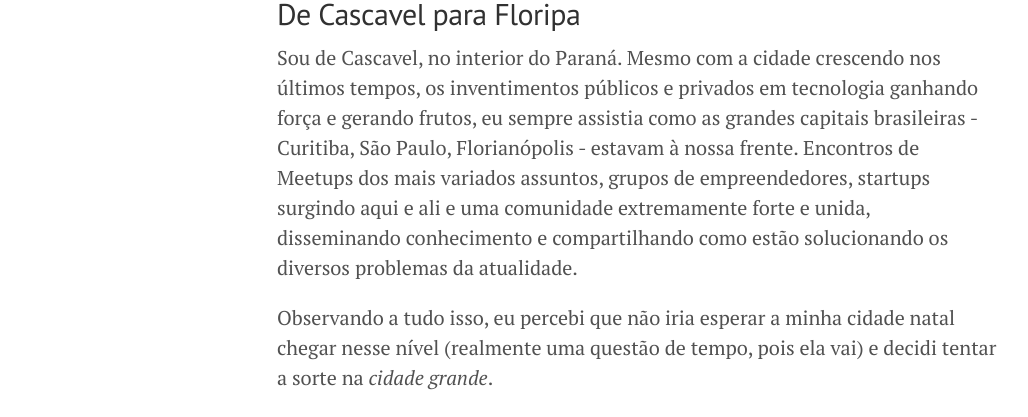
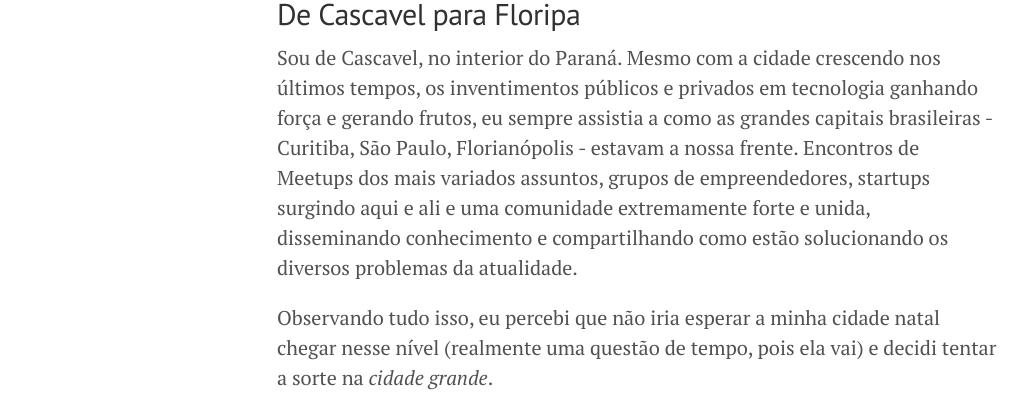
Before and after one commit to jonatasbaldin/jonatasbaldin.github.io, a Jekyll site: the page built from _posts/2016-05-22-diff_life_before_life_now.md, in a window 1280 px wide and 900 px high. Shown: the part 437-854 px from the top of the window, without its empty margins (3-1031 px from the left). Built offline with Jekyll 4.4.1, drawn with Linux system fonts in a browser that asks for light colours; nearby versions of some CDN libraries; comment, search, counter and statistics services are not loaded.

Commit message:
Fix some gramatic typos

```diff
--- a/_posts/2016-05-22-diff_life_before_life_now.md
+++ b/_posts/2016-05-22-diff_life_before_life_now.md
@@ -10,9 +10,9 @@ comments: True
 Faz um tempinho que não posto algo, né? Um mês e três dias para ser exato, mesmo compreendendo que consistência é o um dos pilares para um bom blog. Mas minha vida pessoal e profissional passou por um plot twist gigantesco nestas últimas semanas, tirando qualquer chance de manter a normalidade. Agora com as águas mais calmas, escrevo-lhes diretamente de Florianópolis, contando como cheguei aqui!
 
 ## De Cascavel para Floripa
-Sou de Cascavel, no interior do Paraná. Mesmo com a cidade crescendo nos últimos tempos, os inventimentos públicos e privados em tecnologia ganhando força e gerando frutos, eu sempre assistia como as grandes capitais brasileiras - Curitiba, São Paulo, Florianópolis - estavam à nossa frente. Encontros de Meetups dos mais variados assuntos, grupos de empreendedores, startups surgindo aqui e ali e uma comunidade extremamente forte e unida, disseminando conhecimento e compartilhando como estão solucionando os diversos problemas da atualidade.
+Sou de Cascavel, no interior do Paraná. Mesmo com a cidade crescendo nos últimos tempos, os inventimentos públicos e privados em tecnologia ganhando força e gerando frutos, eu sempre assistia a como as grandes capitais brasileiras - Curitiba, São Paulo, Florianópolis - estavam a nossa frente. Encontros de Meetups dos mais variados assuntos, grupos de empreendedores, startups surgindo aqui e ali e uma comunidade extremamente forte e unida, disseminando conhecimento e compartilhando como estão solucionando os diversos problemas da atualidade.
 
-Observando a tudo isso, eu percebi que não iria esperar a minha cidade natal chegar nesse nível (realmente uma questão de tempo, pois ela vai) e decidi tentar a sorte na *cidade grande*.
+Observando tudo isso, eu percebi que não iria esperar a minha cidade natal chegar nesse nível (realmente uma questão de tempo, pois ela vai) e decidi tentar a sorte na *cidade grande*.
 
 Numa comparação entre as capitais citadas, Florianópolis foi a que me trouxe brilho nos olhos. Polo tecnológico em evolução acelerada, berço de startups e belezas naturais. Estou morando a 15 minutos de bike da praia, *com certeza* isso entrou na listinha de prós. Claro que a cidade não é perfeita, lendo blogs e conversando com o pessoal daqui, Floripa sofre muito com sua infraestrutura de estradas e transporte público, principalmente durante as temporadas de férias. É basicamene uma única estrada que separada dois pontos remotos, ou seja, se houver algum engarrafamento, a cidade para. Nem tudo é perfeito, mas coloquei meu voto de confiança aqui e imagino ter feito a escolha certa.
 
```
